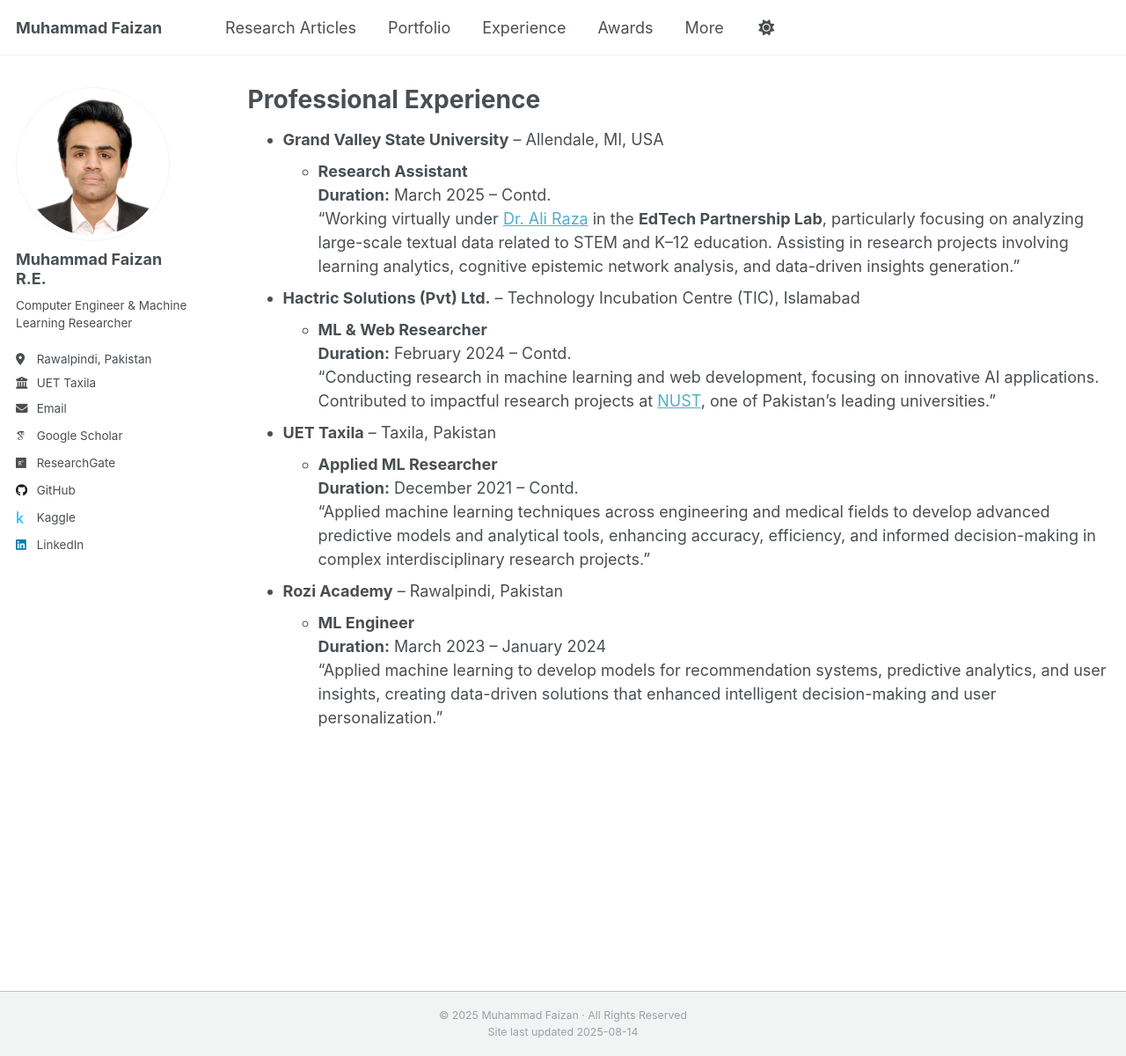
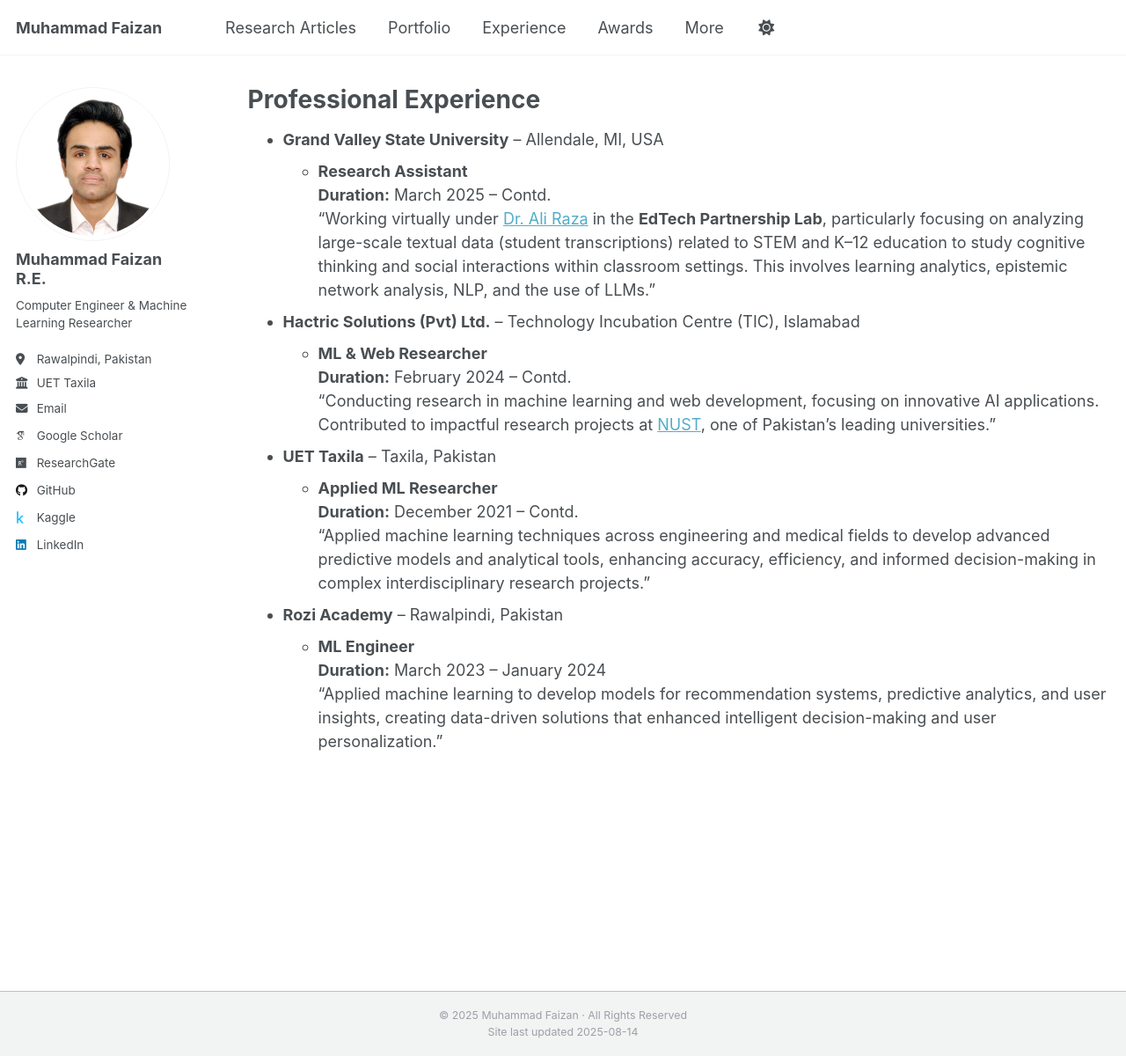
Before and after one commit to MuhammadFaizan99/MuhammadFaizan99.github.io, a Jekyll site: the page built from _pages/experience.md, in a window 1280 px wide and 1200 px high. Shown: the whole window at 88% size. Built offline with Jekyll 4.4.1, drawn with Linux system fonts in a browser that asks for light colours; some web fonts are replaced; a script that is not in the unit is left out.

Commit message:
Update experience.md

```diff
--- a/_pages/experience.md
+++ b/_pages/experience.md
@@ -13,7 +13,7 @@ redirect_from:
 * **Grand Valley State University** – Allendale, MI, USA
   * **Research Assistant**
   **Duration:** March 2025 – Contd.
-    “Working virtually under [Dr. Ali Raza](https://aliraza.org/) in the **EdTech Partnership Lab**, particularly focusing on analyzing large-scale textual data related to STEM and K–12 education. Assisting in research projects involving learning analytics, cognitive epistemic network analysis, and data-driven insights generation.”
+    “Working virtually under [Dr. Ali Raza](https://aliraza.org/) in the **EdTech Partnership Lab**, particularly focusing on analyzing large-scale textual data (student transcriptions) related to STEM and K–12 education to study cognitive thinking and social interactions within classroom settings. This involves learning analytics, epistemic network analysis, NLP, and the use of LLMs.”
 
 * **Hactric Solutions (Pvt) Ltd.** – Technology Incubation Centre (TIC), Islamabad
   * **ML & Web Researcher**
```
